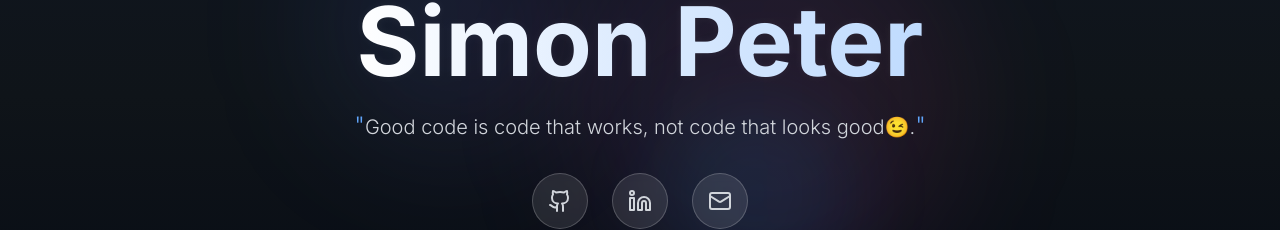
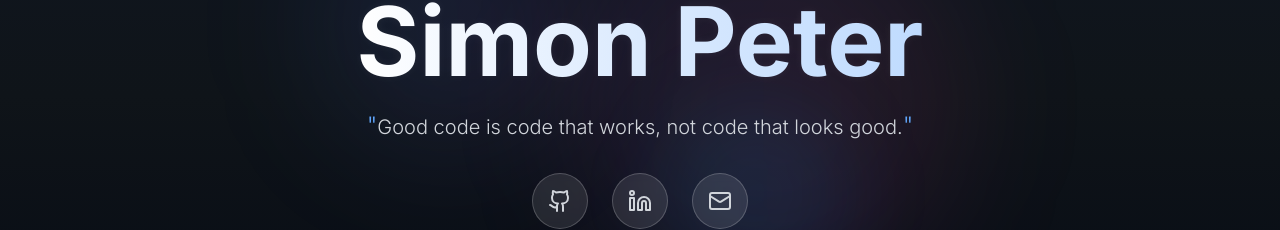
Before and after one commit to Simon1705/portfolio, a Next.js app: page / in a window 1280 px wide. Shown: the part 304-534 px from the top of the page. Built offline with nearby package versions, Linux system fonts and the light colour scheme; no server answers.

Commit message:
ketinggalan

```diff
--- a/src/components/sections/hero.tsx
+++ b/src/components/sections/hero.tsx
@@ -154,14 +154,14 @@ export default function Hero() {
     en: {
       greeting: "Hello, I'm",
       name: "Simon Peter",
-      quote: "Good code is code that works, not code that looks good😉.",
+      quote: "Good code is code that works, not code that looks good.",
       cta: "View My Work",
       download: "Download CV"
     },
     id: {
       greeting: "Hai, Nama Saya",
       name: "Simon Peter",
-      quote: "Kode yang baik adalah kode yang selesai, bukan yang bagus😉.",
+      quote: "Kode yang baik adalah kode yang selesai, bukan yang bagus.",
       cta: "Lihat Project Saya",
       download: "Unduh CV"
     }
@@ -274,7 +274,7 @@ export default function Hero() {
             {/* Small additional text with ref */}
             <div ref={smallTextRef} className="text-right mt-2 overflow-hidden">
               <span className="text-sm text-gray-400 italic font-light">
-                but the code should be clean tho
+                but the code should be clean tho..
               </span>
             </div>
           </div>
```
